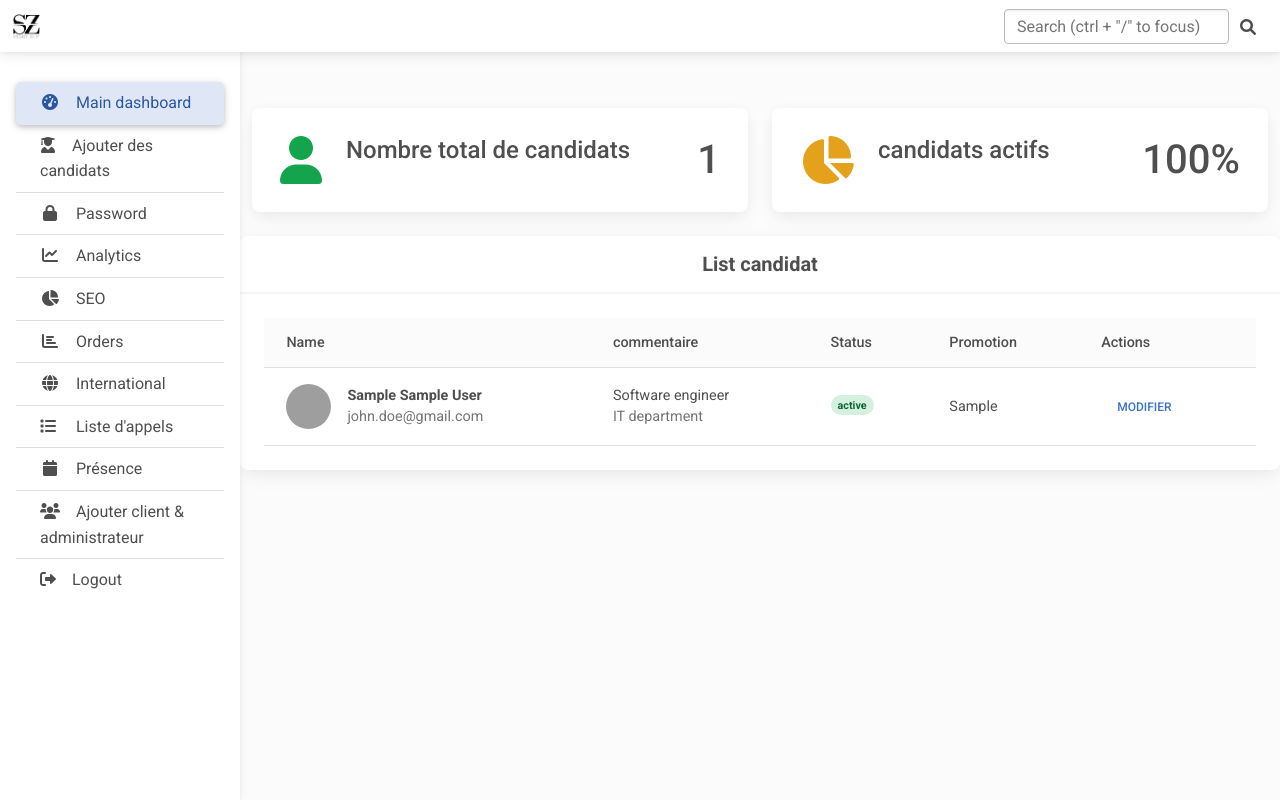
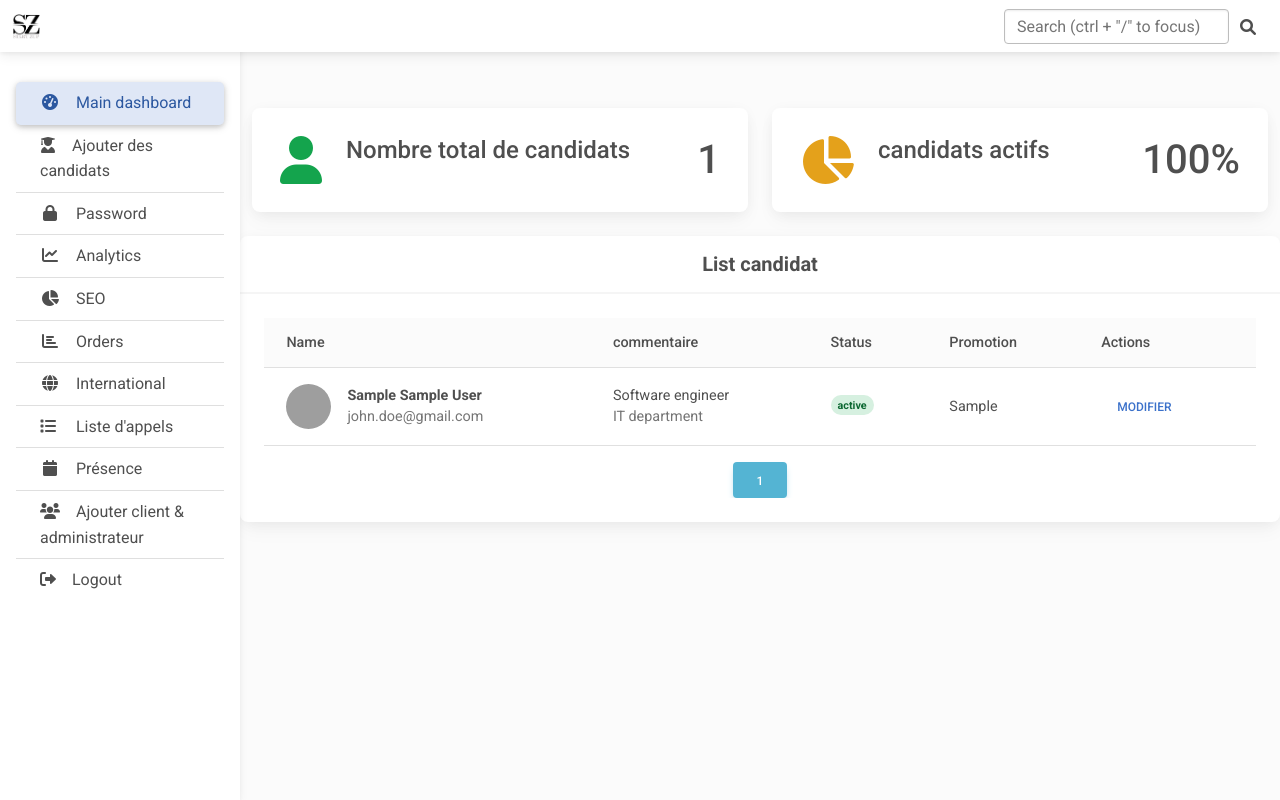
Before and after one commit to HamilaStartZup/Dashboard_startZupv1, a PHP site: page /Dashboard_admin/dashboard.php in a window 1280 px wide. Run offline with PHP 8.4, Linux system fonts and the light colour scheme; the visitor is signed in with stand-in values (Sample User, id 1); tables that the repository leaves empty or names only in its code hold one stand-in row (values such as "Sample post"); some libraries are stand-ins or nearby versions; grey boxes are pictures that could not be loaded.

Commit message:
pagination

```diff
--- a/Dashboard_admin/dashboard.php
+++ b/Dashboard_admin/dashboard.php
@@ -6,6 +6,27 @@
   if ($_SESSION['status'] != "Admin") {
     header("Location: ../failedAccess.php");
   }
+
+  // Script qui permet d'afficher les étudiants 10 par 10
+  $limit = 10;
+  $page = isset($_GET['page']) ? $_GET['page'] : 1;
+  $start = ($page - 1) * $limit;
+
+  $query = "SELECT * FROM student LIMIT $start, $limit";
+  $stmt = $conn->prepare($query);
+  $stmt->execute();
+  $etudiants = $stmt->fetchAll(PDO::FETCH_ASSOC);
+
+  $queryTotal = "SELECT COUNT(*) AS total FROM student";
+  $stmtTotal = $conn->prepare($queryTotal);
+  $stmtTotal->execute();
+
+  $resultTotal = $stmtTotal->fetch(PDO::FETCH_ASSOC);
+  $total = $resultTotal['total'];
+  $pages = ceil($total / $limit);
+
+  $Previous = $page - 1;
+  $Next = $page + 1;
 
   // requête pour compter le nombre total d'étudiants
   $queryTotalCandidates = "SELECT COUNT(*) AS totalCandidates FROM student";
@@ -18,7 +39,7 @@
   $queryEtudiants = "SELECT * FROM student";
   $stmtEtudiants = $conn->prepare($queryEtudiants);
   $stmtEtudiants ->execute();
-  $etudiants = $stmtEtudiants ->fetchAll(PDO::FETCH_ASSOC);
+  // $etudiants = $stmtEtudiants ->fetchAll(PDO::FETCH_ASSOC);
 
   $etuActif = array_filter($etudiants, function($etudiant) { // on filtre le tableau pour ne garder que les étudiants actifs
     return $etudiant['status'] === "active";
@@ -86,6 +107,15 @@
         padding-top: 0.5rem;
         overflow-x: hidden;
         overflow-y: auto; /* Scrollable contents if viewport is shorter than content. */
+    }
+    .pagination{
+        display: flex;
+        justify-content: center;
+        align-items: center;
+        margin-top: 1rem;
+    }
+    .pagination a{
+        margin: 0 0.5rem;
     }
   </style>
 </head>
@@ -310,6 +340,12 @@
                             ?>
                             </tbody>
                         </table>
+                        <!-- Ajout des boutons de navigation -->
+                        <div class="pagination">
+                            <?php for ($i = 1; $i <= $pages; $i++): ?>
+                                <a href="dashboard.php?page=<?php echo $i; ?>" class="btn btn-info"><?php echo $i; ?></a>
+                            <?php endfor; ?>
+                        </div>
                     </div>
                 </div>
             </div>
```
